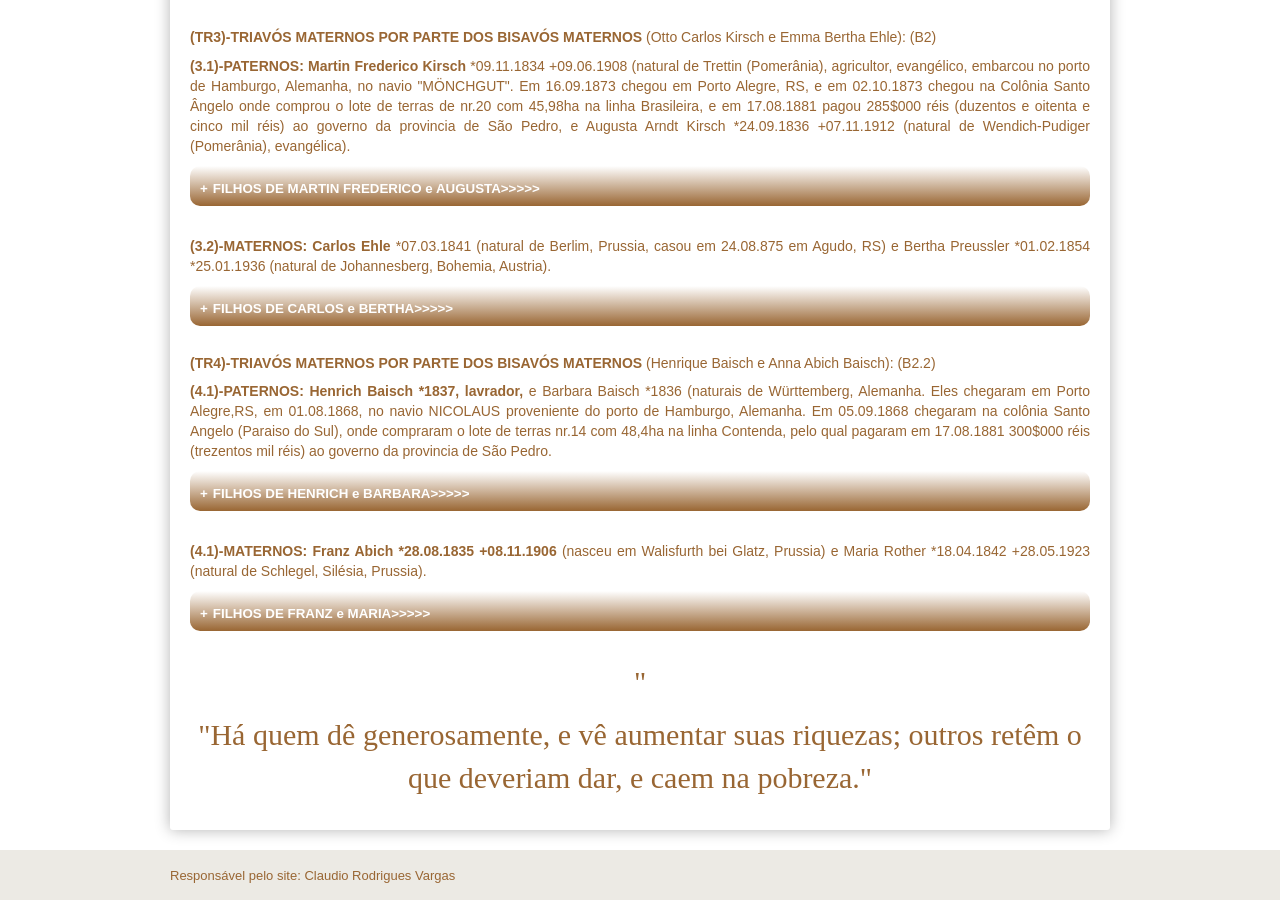
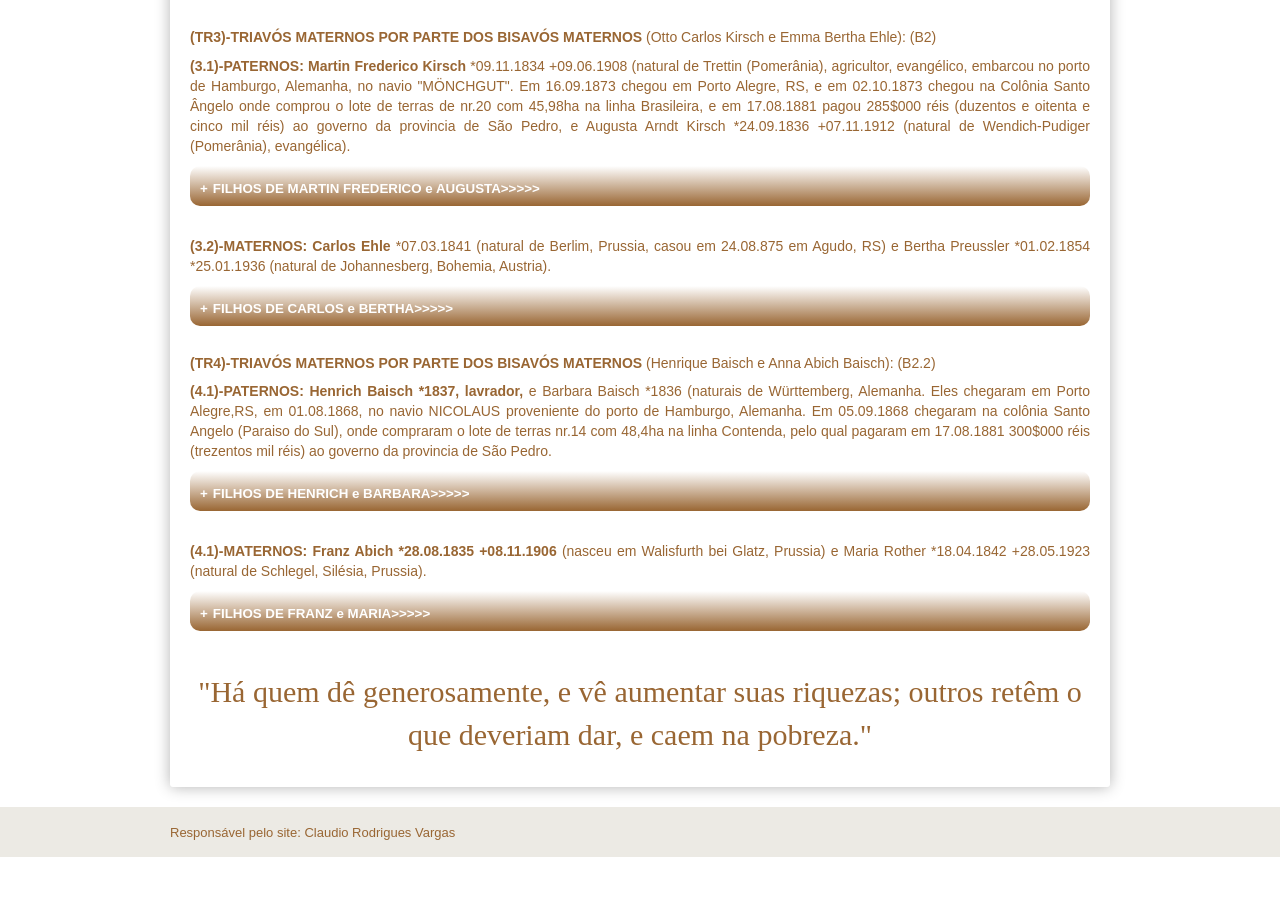
Before and after one commit to claudiovargas1955/claudiovargas1955.github.io, a Jekyll site: the page built from _pages/genealogia-de-sergio-luis-kirsch-da-silveira.html, in a window 1280 px wide and 900 px high, scrolled down 1918 px. Built offline with Jekyll 4.4.1, drawn with Linux system fonts in a browser that asks for light colours; some web fonts are replaced; after the commit the page ends 2775 px from its top, so only the background shows below that.

Commit message:
Update genealogia-de-sergio-luis-kirsch-da-silveira.html

```diff
--- a/_pages/genealogia-de-sergio-luis-kirsch-da-silveira.html
+++ b/_pages/genealogia-de-sergio-luis-kirsch-da-silveira.html
@@ -401,6 +401,6 @@ réis) ao governo da provincia de São Pedro.
       <b>(4.1.8)-Augusto Abich: </b>*02.09.1884 <br><br>
       <b>(4.1.9)-Roberto Abich: </b>*15.04.1887 </details></p><br>
 
-<p style="color:#996633; text-align:center; font-size:30px; font-family: 'Rancho', cursive";>"<p style="color:#996633;
+<p style="color:#996633; text-align:center; font-size:30px; font-family: 'Rancho', cursive";><p style="color:#996633;
 text-align:center; font-size:30px; font-family: 'Rancho', cursive";>"Há quem dê generosamente, e vê aumentar suas riquezas; outros
 retêm o que deveriam dar, e caem na pobreza."</p>
```
